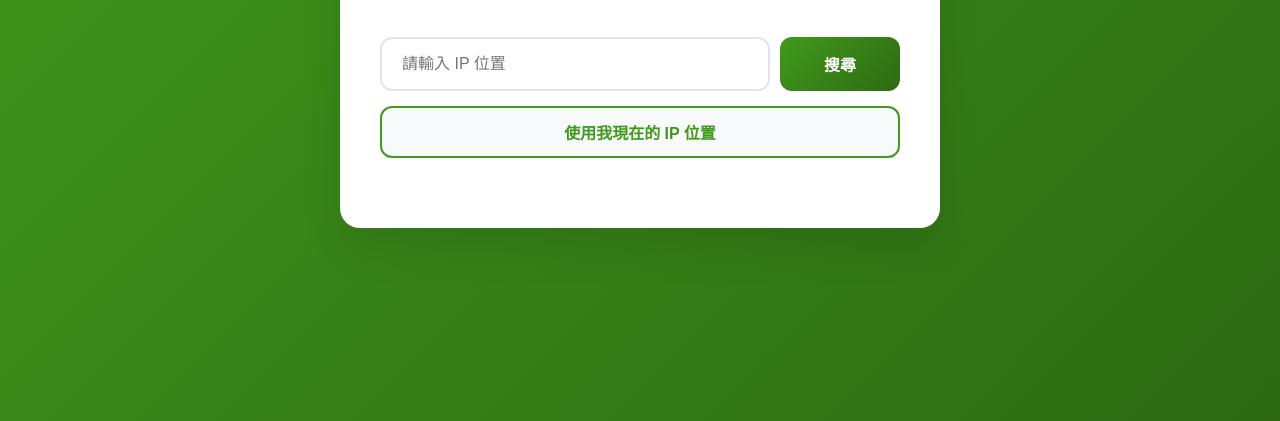
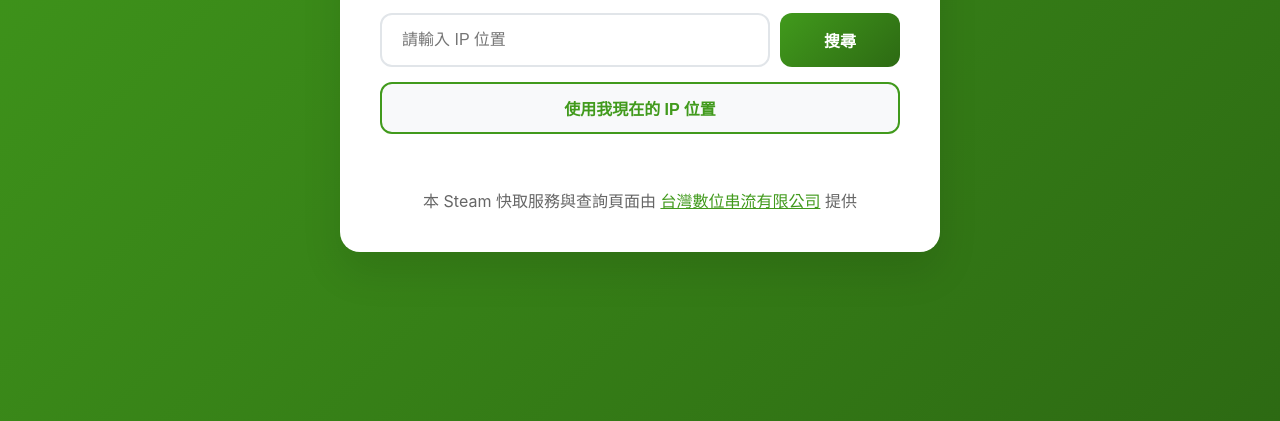
Before and after one commit to twdsco/steam.twds.com.tw, a plain HTML site: page index.html in a window 1280 px wide. Shown: the part 379-800 px from the top of the page. Drawn offline with Linux system fonts and the light colour scheme; no server answers.

Commit message:
Added footer

```diff
--- a/index.html
+++ b/index.html
@@ -82,6 +82,9 @@
             <div id="error" class="error-message" style="display: none;">
                 <!-- Error messages will be displayed here -->
             </div>
+            <footer class="footer">
+                <p>本 Steam 快取服務與查詢頁面由 <a href="https://www.twds.com.tw">台灣數位串流有限公司</a> 提供</p>
+            </footer>
         </main>
     </div>
 
--- a/styles.css
+++ b/styles.css
@@ -223,6 +223,23 @@ header p {
     font-weight: 500;
 }
 
+.footer {
+    text-align: center;
+    padding: 24px 0 0 0;
+    color: #666;
+    font-size: 1rem;
+}
+.footer a {
+    color: #419A1C;
+    text-decoration: underline;
+    transition: color 0.2s;
+}
+.footer a:hover,
+.footer a:focus {
+    color: #419A1C;
+    text-decoration: underline;
+}
+
 @media (max-width: 768px) {
     .container {
         padding: 30px 20px;
```
